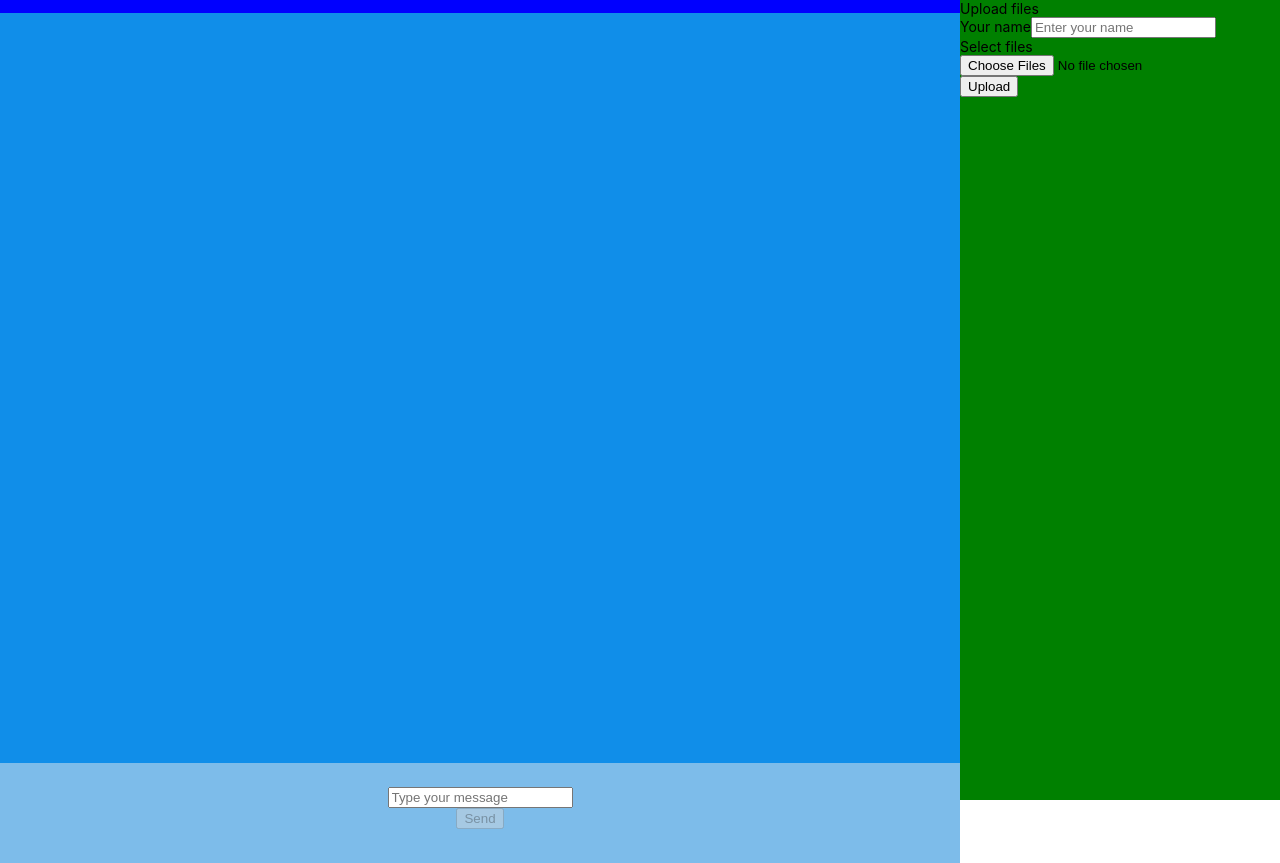
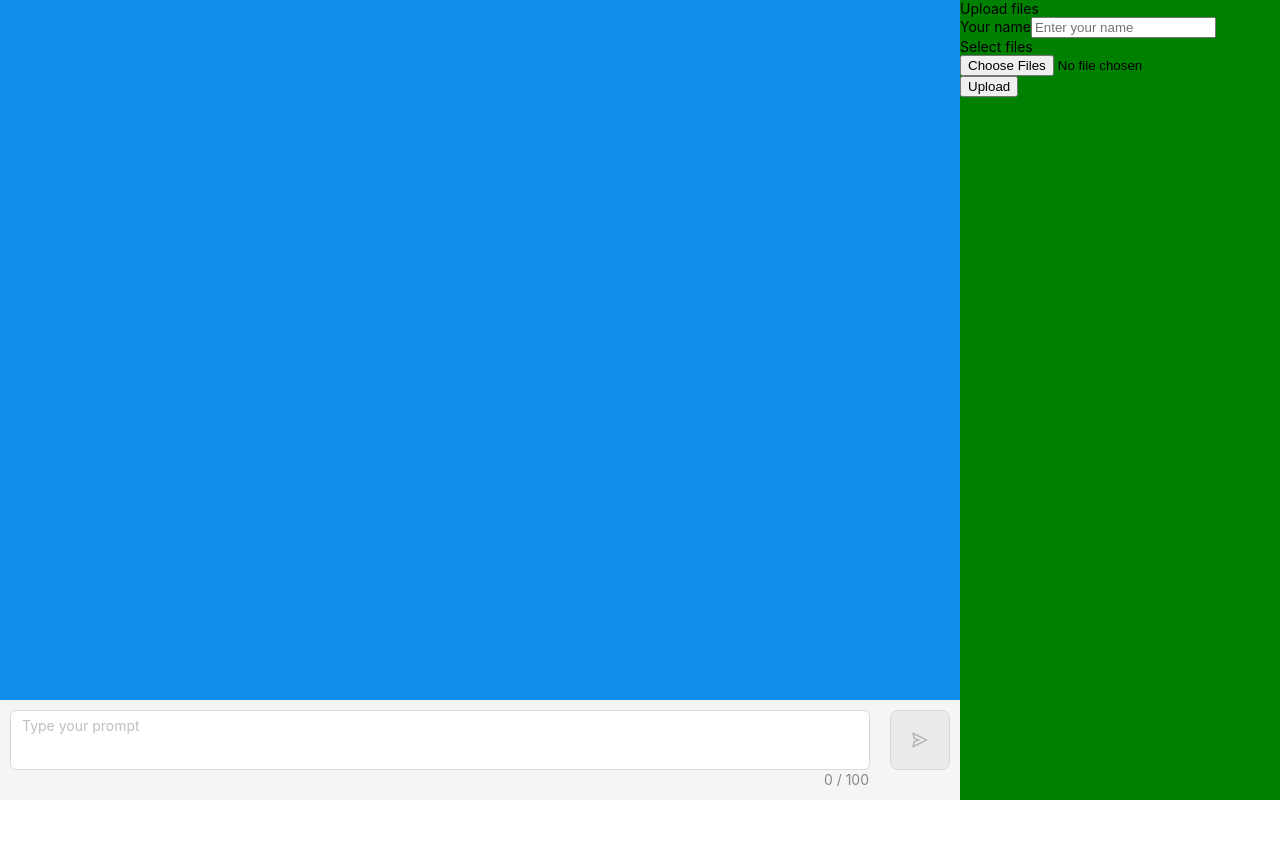
Before and after one commit to soumyaprakashdatta/ai_chat_app, a React (Vite) app: page / in a window 1280 px wide. After the commit the page ends 800 px from the top, so only its background shows below. Built offline with nearby package versions, Linux system fonts and the light colour scheme.

Commit message:
basic layout

```diff
--- a/package.json
+++ b/package.json
@@ -10,6 +10,7 @@
         "app": "npm run build && node backend/index.mjs"
     },
     "dependencies": {
+        "@ant-design/icons": "^5.2.6",
         "antd": "^5.11.2",
         "cors": "^2.8.5",
         "dotenv": "^16.3.1",
--- a/src/App.jsx
+++ b/src/App.jsx
@@ -1,17 +1,23 @@
 import React from 'react'
 
-import {Row, Col} from 'antd'
+import { Row, Col } from 'antd'
 
 import Chat from './Chat'
 import ChatContext from './ChatContext'
 
 function App() {
   return (
-    <Row style={{backgroundColor: "yellow"}}>
-      <Col span={18} style={{backgroundColor: "blue", height: "100vh"}}>
+    <Row style={{ backgroundColor: 'yellow' }}>
+      <Col
+        span={18}
+        style={{
+          backgroundColor: 'blue',
+          height: '100vh',
+        }}
+      >
         <Chat />
       </Col>
-      <Col span={6} style={{backgroundColor: "green", height: "100vh"}}>
+      <Col span={6} style={{ backgroundColor: 'green', height: '100vh' }}>
         <ChatContext />
       </Col>
     </Row>
--- a/src/Chat.jsx
+++ b/src/Chat.jsx
@@ -1,11 +1,14 @@
-import { Row, Col, Space, Layout } from 'antd'
+import { Row, Col, Layout, Input, Button } from 'antd'
 import React from 'react'
 import { useState } from 'react'
+import { SendOutlined } from '@ant-design/icons'
 const { Footer, Content } = Layout
+
+const { TextArea } = Input
 
 const contentStyle = {
   textAlign: 'center',
-  height: 750,
+  height: 'calc(100vh - 100px)',
   lineHeight: '120px',
   color: '#fff',
   backgroundColor: '#108ee9',
@@ -13,9 +16,10 @@ const contentStyle = {
 
 const footerStyle = {
   textAlign: 'center',
-  color: '#fff',
   height: 100,
-  backgroundColor: '#7dbcea',
+  position: 'sticky',
+  bottom: '0',
+  padding: '0px',
 }
 
 function Chat() {
@@ -66,12 +70,7 @@ function Chat() {
   }
 
   return (
-    <Space
-      direction="vertical"
-      style={{ height: '100vh', width: '100%' }}
-      size={[0, 48]}
-    >
-      <Layout>
+    <Layout style={{ minHeight: '100vh' }}>
       <Content style={contentStyle}>
         <Row>
           <Col>
@@ -80,8 +79,7 @@ function Chat() {
                 <div
                   key={index}
                   style={{
-                      backgroundColor:
-                        chat.role == 'client' ? 'yellow' : 'cyan',
+                    backgroundColor: chat.role == 'client' ? 'yellow' : 'cyan',
                   }}
                 >
                   <p>{chat.message}</p>
@@ -94,25 +92,47 @@ function Chat() {
         </Row>
       </Content>
       <Footer style={footerStyle}>
-          <Col>
-            <input
-              type="text"
+        <Row>
+          <Col
+            span={22}
+            style={{
+              display: 'flex',
+              justifyContent: 'space-around',
+              'align-items': 'center',
+              padding: '10px',
+            }}
+          >
+            <TextArea
+              showCount
+              maxLength={100}
+              onChange={handleInputText}
+              placeholder="Type your prompt"
+              style={{ height: 60, resize: 'none' }}
               value={message}
-              placeholder="Type your message"
-              onChange={handleInputText}
             />
-            <div>
-              <button
+          </Col>
+          <Col
+            span={2}
+            style={{
+              padding: '10px',
+            }}
+          >
+            <Button
               onClick={() => getChatCompletions()}
               disabled={loading || message.trim().length == 0}
-              >
-                Send
-              </button>
-            </div>
+              block={true}
+              icon={<SendOutlined />}
+              size="large"
+              type="primary"
+              style={{
+                height: '100%',
+                width: '100%',
+              }}
+            />
           </Col>
+        </Row>
       </Footer>
     </Layout>
-    </Space>
   )
 }
 
--- a/src/main.css
+++ b/src/main.css
@@ -1,5 +1,6 @@
 body {
     height: 100vh;
     width: 100vw;
-    margin: 0px
+    margin: 0px;
+    padding: 0px;
 }
```
Also changed, not shown: 1 other file (tests, documents, lock files or other folders). Lines whose indentation alone changed are shown as unchanged.
